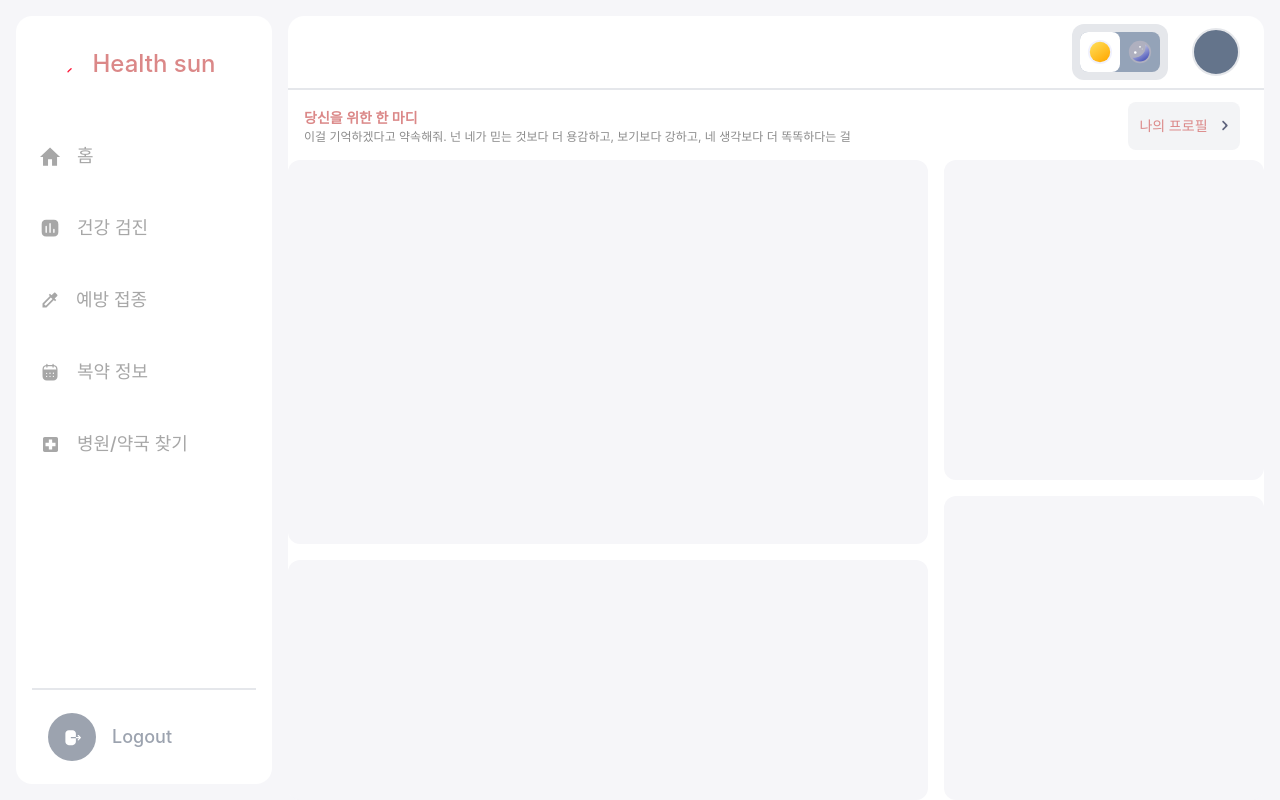
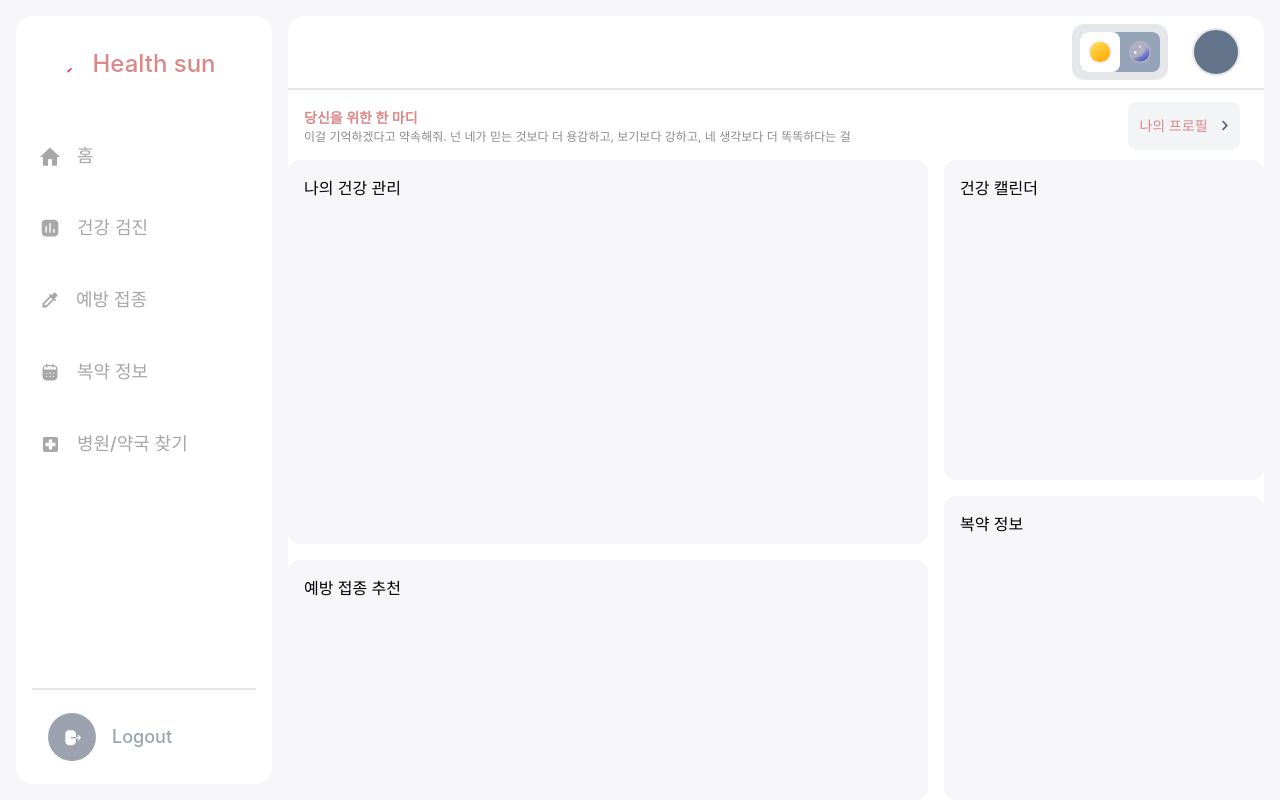
Before and after one commit to AMeaningfulStar/health-sun, a Next.js app: page / in a window 1280 px wide. Shown: the top 800 px of the page. Built offline with nearby package versions, Linux system fonts and the light colour scheme.

Commit message:
mainPage에 Components 적용

```diff
--- a/pages/index.tsx
+++ b/pages/index.tsx
@@ -1,16 +1,20 @@
 import Layout from '@components/Layout/Layout'
+import HealthCalendar from '@components/MainContents/HealthCalendar/HealthCalendar'
+import HealthManagement from '@components/MainContents/HealthManagement/HealthManagement'
+import MedInfo from '@components/MainContents/MedInfo/MedInfo'
+import VaccinationRecommendation from '@components/MainContents/VaccinationRecommendation/VaccinationRecommendation'
 
 export default function Home() {
   return (
     <Layout>
       <div className="flex h-full w-full">
-        <div className="mr-4 flex h-full w-2/3 flex-col">
-          <div className="mb-4 h-96 w-full rounded-xl bg-[#F6F6F9]"></div>
-          <div className="h-60 w-full rounded-xl bg-[#F6F6F9]"></div>
+        <div className="mr-4 flex h-full w-2/3 flex-col gap-y-4">
+          <HealthManagement />
+          <VaccinationRecommendation />
         </div>
-        <div className="flex h-full w-1/3 flex-col">
-          <div className="mb-4 h-80 w-full rounded-xl bg-[#F6F6F9]"></div>
-          <div className="h-[19rem] w-full rounded-xl bg-[#F6F6F9]"></div>
+        <div className="flex h-full w-1/3 flex-col gap-y-4">
+          <HealthCalendar />
+          <MedInfo />
         </div>
       </div>
     </Layout>
```
